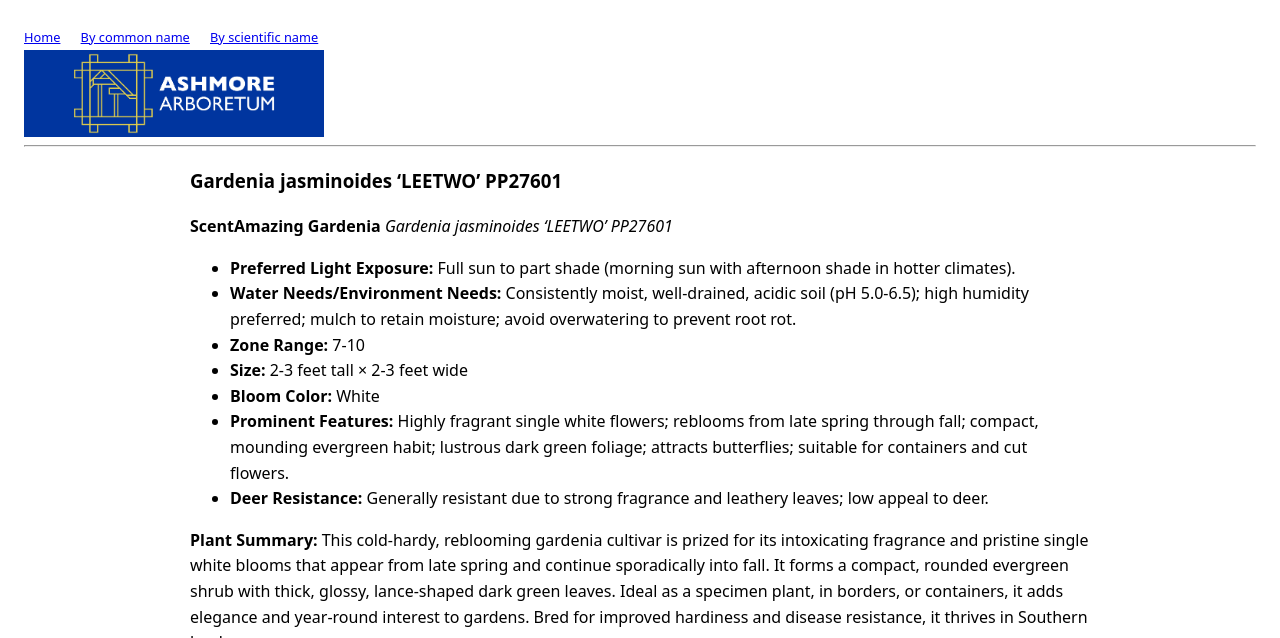
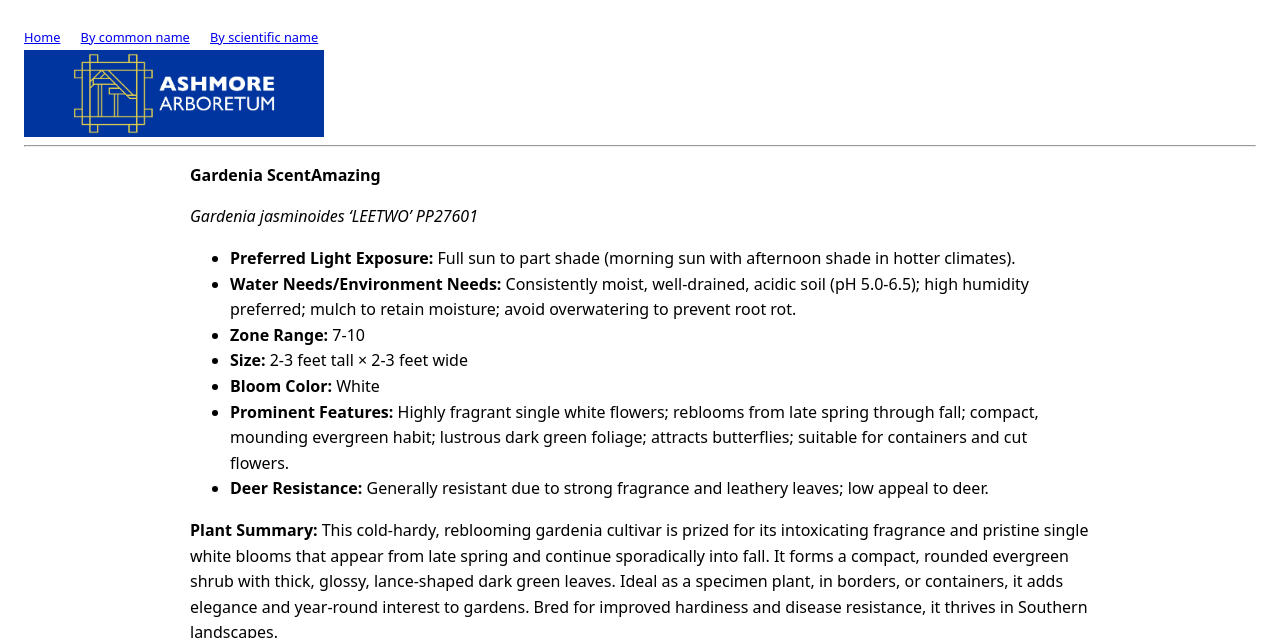
Before and after one commit to AshmoreArboretum/AshmoreArboretumPlants, a Jekyll site: the page built from _plants/gardenia-scentamazing.md, in a window 1280 px wide and 900 px high, cut to the strip 0-638 px from the top of the window. Built offline with Jekyll 4.4.1, drawn with Linux system fonts in a browser that asks for light colours.

Commit message:
Update common name for Gardenia entry

```diff
--- a/_plants/gardenia-scentamazing.md
+++ b/_plants/gardenia-scentamazing.md
@@ -1,12 +1,12 @@
 ---
 layout: default
 title: gardenia jasminoides leetwo
-common_name: ScentAmazing Gardenia
+common_name: Gardenia ScentAmazing
 scientific_name: Gardenia jasminoides LEETWO
 ---
 
-### Gardenia jasminoides 'LEETWO' PP27601
-**ScentAmazing Gardenia**
+**Gardenia ScentAmazing**
+
 *Gardenia jasminoides 'LEETWO' PP27601*
 
 - **Preferred Light Exposure:** Full sun to part shade (morning sun with afternoon shade in hotter climates).
```
